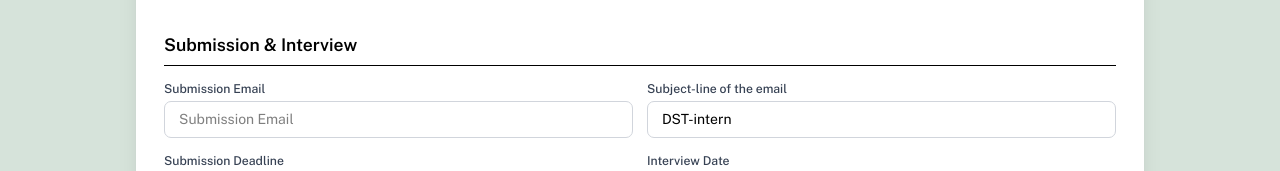
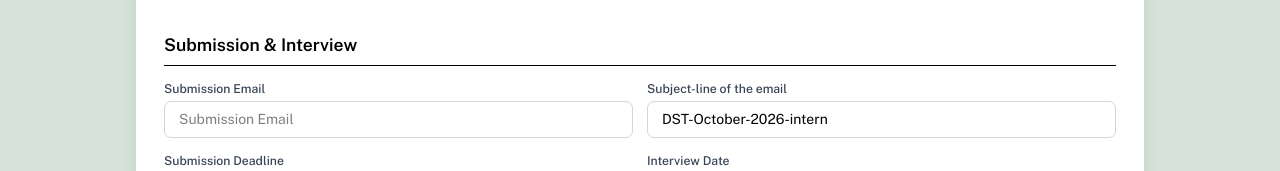
Before and after one commit to springlabiitbhilai/E-Procurement, a React (Vite) app in the folder SourceCode/frontend/: page /manpower-hiring in a window 1280 px wide. Shown: the part 1826-1997 px from the top of the page. Built offline with nearby package versions, Linux system fonts and the light colour scheme; no server answers.

Commit message:
minor bug fix

```diff
--- a/SourceCode/frontend/src/landing_page/process_forms/ManpowerHiringForms.jsx
+++ b/SourceCode/frontend/src/landing_page/process_forms/ManpowerHiringForms.jsx
@@ -172,10 +172,14 @@ export default function ManpowerHiringForms({
     const agency = formData.sponsoringAgency?.replace(/\s+/g, "");
     const position = formData.positions[0]?.positionName?.replace(/\s+/g, "");
 
+    const now = new Date();
+    const month = now.toLocaleString("en-US", { month: "long" });
+    const year = now.getFullYear();
+
     if (agency && position) {
       setFormData((prev) => ({
         ...prev,
-        emailSubject: `${agency}-${position}`,
+        emailSubject: `${agency}-${month}-${year}-${position}`,
       }));
     }
   }, [formData.sponsoringAgency, formData.positions]);
@@ -330,7 +334,7 @@ export default function ManpowerHiringForms({
 
     if (formData.interviewDate && formData.submissionDeadline) {
       const interview = new Date(formData.interviewDate);
-      const submission = new Date(formData.submissionDeadline);
+      const submission = new Date(formData.submissionDeadline?.replace("T"," "));
       submission.setHours(0, 0, 0, 0);
 
       if (interview < submission) {
```
Also changed, not shown: 2 other files (tests, documents, lock files or other folders).
